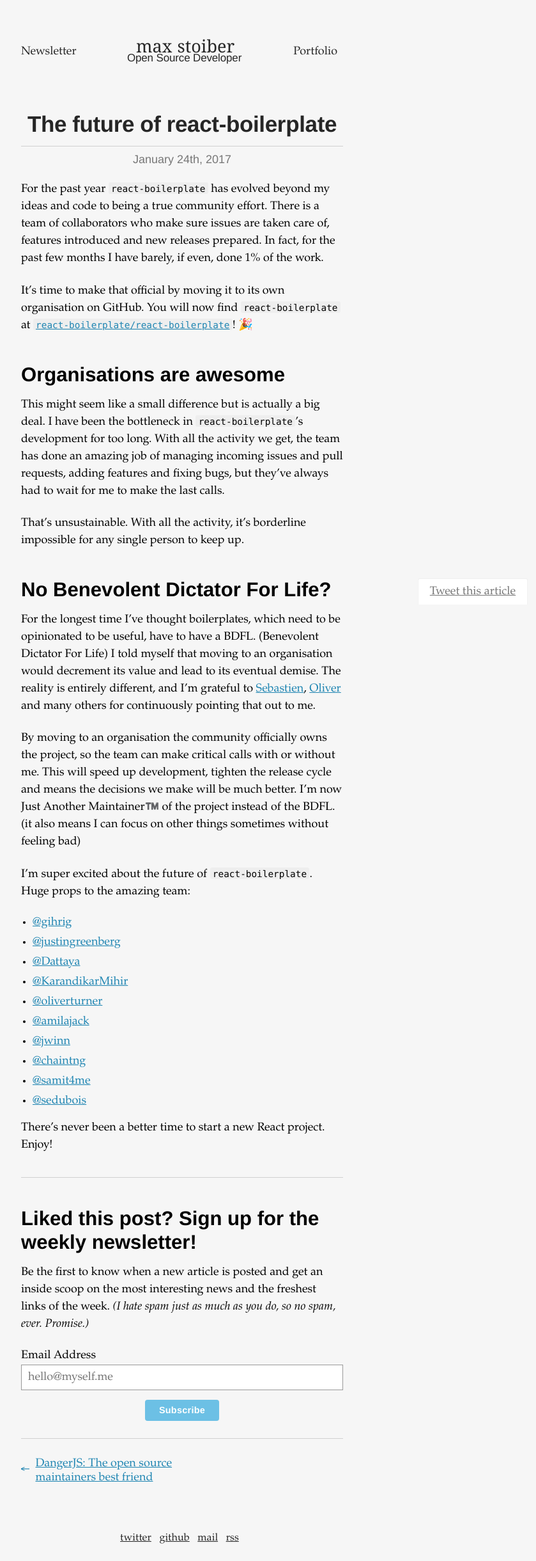
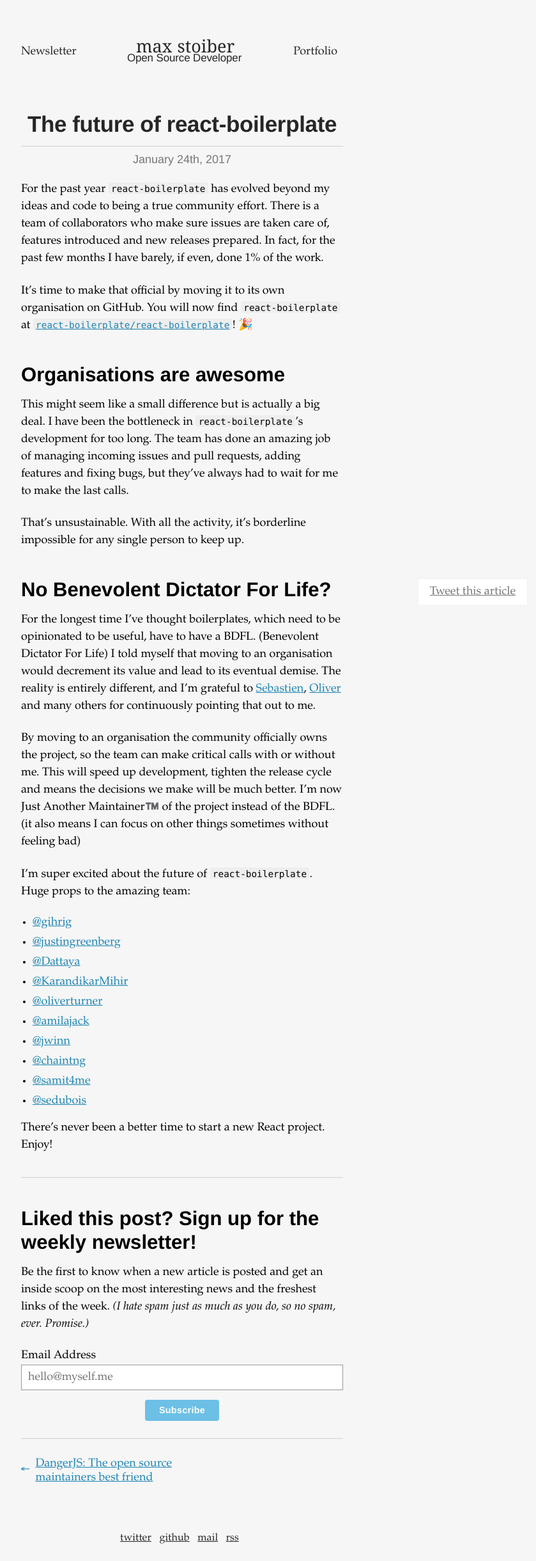
Before and after one commit to mxstbr/mxstbr.github.io, a Jekyll site: the page built from _posts/2017-01-24-the-future-of-react-boilerplate.md, in a window 1280 px wide. Shown: the whole page at 64% size, without its empty margins (355-1194 px from the left). Built offline with Jekyll 4.4.1, drawn with Linux system fonts in a browser that asks for light colours.

Commit message:
Fix word duplication

```diff
--- a/_posts/2017-01-24-the-future-of-react-boilerplate.md
+++ b/_posts/2017-01-24-the-future-of-react-boilerplate.md
@@ -14,7 +14,7 @@ It's time to make that official by moving it to its own organisation on GitHub.
 
 ## Organisations are awesome
 
-This might seem like a small difference but is actually a big deal. I have been the bottleneck in `react-boilerplate`'s development for too long. With all the activity we get, the team has done an amazing job of managing incoming issues and pull requests, adding features and fixing bugs, but they've always had to wait for me to make the last calls.
+This might seem like a small difference but is actually a big deal. I have been the bottleneck in `react-boilerplate`'s development for too long. The team has done an amazing job of managing incoming issues and pull requests, adding features and fixing bugs, but they've always had to wait for me to make the last calls.
 
 That's unsustainable. With all the activity, it's borderline impossible for any single person to keep up.
 
```
